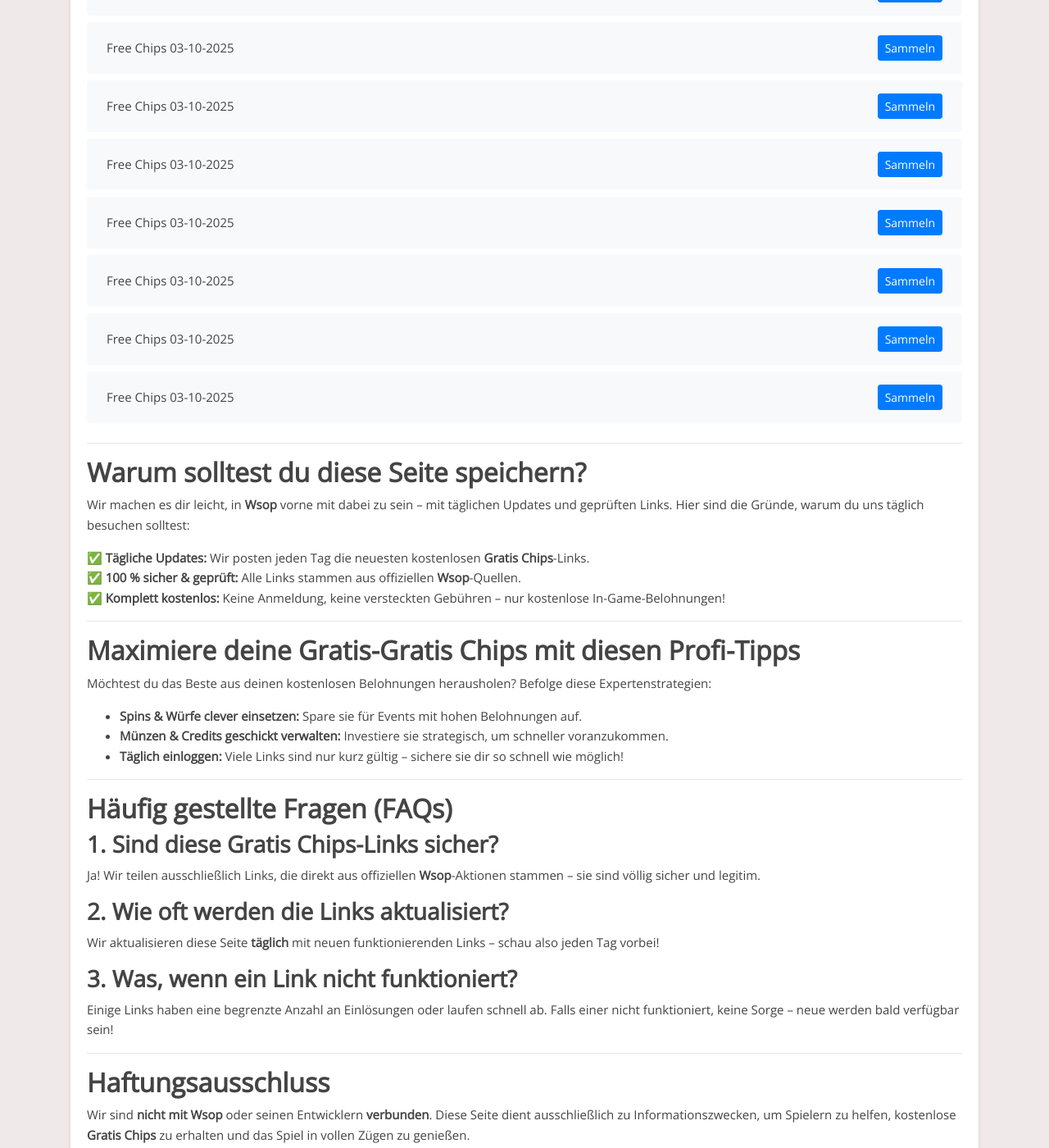
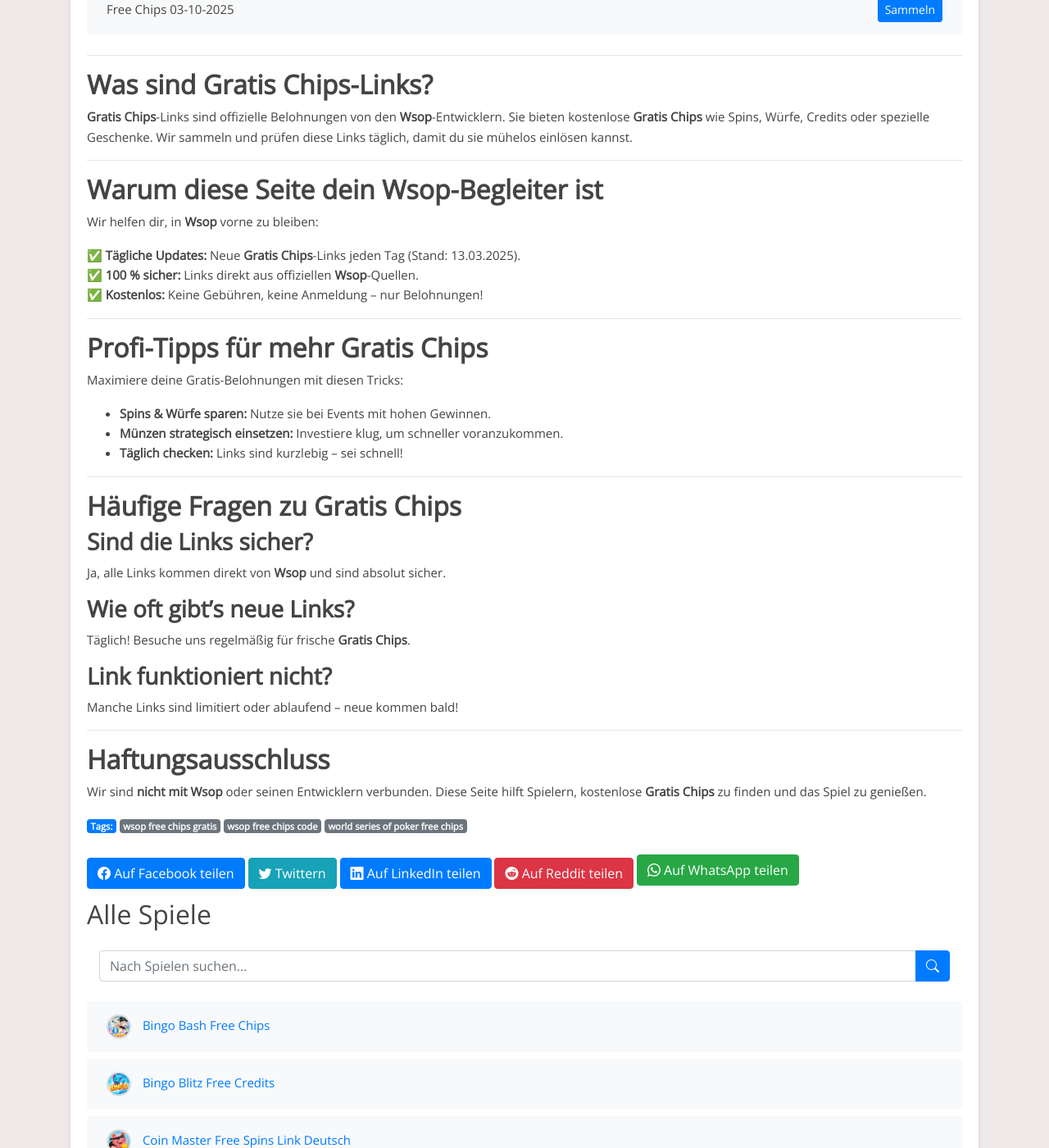
Before and after one commit to Prollad99/bs-de, a Jekyll site: the page built from _posts/2025-01-20-wsop.md, in a window 1280 px wide and 1400 px high, scrolled down 7503 px. Shown: the whole window at 82% size. Built offline with Jekyll 4.4.1, drawn with Linux system fonts in a browser that asks for light colours; some of the changed text lies outside the part shown.

Commit message:
Update wsop reward links, content, and last modified date

```diff
--- a/_includes/wsop_footer.html
+++ b/_includes/wsop_footer.html
@@ -1,38 +1,44 @@
 ---
 
-## **Warum solltest du diese Seite speichern?**
+## **Was sind Gratis Chips-Links?**
 
-Wir machen es dir leicht, in **Wsop** vorne mit dabei zu sein – mit täglichen Updates und geprüften Links. Hier sind die Gründe, warum du uns täglich besuchen solltest:
-
-✅ **Tägliche Updates:** Wir posten jeden Tag die neuesten kostenlosen **Gratis Chips**-Links.
-✅ **100 % sicher & geprüft:** Alle Links stammen aus offiziellen **Wsop**-Quellen.
-✅ **Komplett kostenlos:** Keine Anmeldung, keine versteckten Gebühren – nur kostenlose In-Game-Belohnungen!
+**Gratis Chips**-Links sind offizielle Belohnungen von den **Wsop**-Entwicklern. Sie bieten kostenlose **Gratis Chips** wie Spins, Würfe, Credits oder spezielle Geschenke. Wir sammeln und prüfen diese Links täglich, damit du sie mühelos einlösen kannst.
 
 ---
 
-## **Maximiere deine Gratis-Gratis Chips mit diesen Profi-Tipps**
+## **Warum diese Seite dein Wsop-Begleiter ist**
 
-Möchtest du das Beste aus deinen kostenlosen Belohnungen herausholen? Befolge diese Expertenstrategien:
+Wir helfen dir, in **Wsop** vorne zu bleiben:
 
-- **Spins & Würfe clever einsetzen:** Spare sie für Events mit hohen Belohnungen auf.
-- **Münzen & Credits geschickt verwalten:** Investiere sie strategisch, um schneller voranzukommen.
-- **Täglich einloggen:** Viele Links sind nur kurz gültig – sichere sie dir so schnell wie möglich!
+✅ **Tägliche Updates:** Neue **Gratis Chips**-Links jeden Tag (Stand: 13.03.2025).
+✅ **100 % sicher:** Links direkt aus offiziellen **Wsop**-Quellen.
+✅ **Kostenlos:** Keine Gebühren, keine Anmeldung – nur Belohnungen!
 
 ---
 
-## **Häufig gestellte Fragen (FAQs)**
+## **Profi-Tipps für mehr Gratis Chips**
 
-### **1. Sind diese Gratis Chips-Links sicher?**
-Ja! Wir teilen ausschließlich Links, die direkt aus offiziellen **Wsop**-Aktionen stammen – sie sind völlig sicher und legitim.
+Maximiere deine Gratis-Belohnungen mit diesen Tricks:
 
-### **2. Wie oft werden die Links aktualisiert?**
-Wir aktualisieren diese Seite **täglich** mit neuen funktionierenden Links – schau also jeden Tag vorbei!
+- **Spins & Würfe sparen:** Nutze sie bei Events mit hohen Gewinnen.
+- **Münzen strategisch einsetzen:** Investiere klug, um schneller voranzukommen.
+- **Täglich checken:** Links sind kurzlebig – sei schnell!
 
-### **3. Was, wenn ein Link nicht funktioniert?**
-Einige Links haben eine begrenzte Anzahl an Einlösungen oder laufen schnell ab. Falls einer nicht funktioniert, keine Sorge – neue werden bald verfügbar sein!
+---
+
+## **Häufige Fragen zu Gratis Chips**
+
+### **Sind die Links sicher?**
+Ja, alle Links kommen direkt von **Wsop** und sind absolut sicher.
+
+### **Wie oft gibt’s neue Links?**
+Täglich! Besuche uns regelmäßig für frische **Gratis Chips**.
+
+### **Link funktioniert nicht?**
+Manche Links sind limitiert oder ablaufend – neue kommen bald!
 
 ---
 
 ## **Haftungsausschluss**
 
-Wir sind **nicht mit** **Wsop** oder seinen Entwicklern **verbunden**. Diese Seite dient ausschließlich zu Informationszwecken, um Spielern zu helfen, kostenlose **Gratis Chips** zu erhalten und das Spiel in vollen Zügen zu genießen.
+Wir sind **nicht mit Wsop** oder seinen Entwicklern verbunden. Diese Seite hilft Spielern, kostenlose **Gratis Chips** zu finden und das Spiel zu genießen.
--- a/_includes/wsop_post.html
+++ b/_includes/wsop_post.html
@@ -1,27 +1,3 @@
-Bist du ein leidenschaftlicher **Wsop**-Spieler? Möchtest du **Gratis Chips** sammeln, ohne echtes Geld auszugeben? Dann bist du hier genau richtig!
+Bist du ein leidenschaftlicher **Wsop**-Spieler? Hier findest du täglich neue **Gratis Chips**-Links, um kostenlose Belohnungen zu sammeln – 100% sicher und gratis!
 
-Wir aktualisieren diese Seite **täglich** mit neuen **Gratis Chips**-Links, damit du dein Gameplay verbessern, schneller aufsteigen und spannende Belohnungen freischalten kannst – völlig kostenlos.
-
----
-
-## **Was sind Gratis Chips-Links?**
-
-**Gratis Chips**-Links sind offizielle Belohnungen der **Wsop**-Entwickler. Sie bieten kostenlose **Gratis Chips** und weitere In-Game-Boni wie Spins, Würfe, Credits und spezielle Geschenke.
-
-Statt selbst danach zu suchen, übernehmen wir die Arbeit für dich! Wir sammeln und aktualisieren täglich die neuesten funktionierenden Links, damit du deine Gratis-Belohnungen mühelos einlösen kannst.
-
----
-
-## **So löst du deine kostenlosen Gratis Chips ein**
-
-Deine **Gratis Chips** zu erhalten ist schnell und einfach:
-
-1. **Wähle einen Link aus der Liste unten.**
-2. **Klicke auf den Link und melde dich in deinem Wsop-Konto an.**
-3. **Genieße deine kostenlosen Gratis Chips – sofort in deinem Spiel verfügbar!**
-
-> 🔔 **Tipp:** Diese Links laufen schnell ab – schau täglich vorbei, um dir deine Belohnungen zu sichern!
-
----
-
-## **Heutige Gratis-Gratis Chips für Wsop**
+Klicke einfach auf die Links unten, melde dich in deinem **Wsop**-Konto an und sichere dir deine **Gratis Chips** – sie sind sofort im Spiel verfügbar. Schau täglich vorbei, da die Links schnell ablaufen!
```
